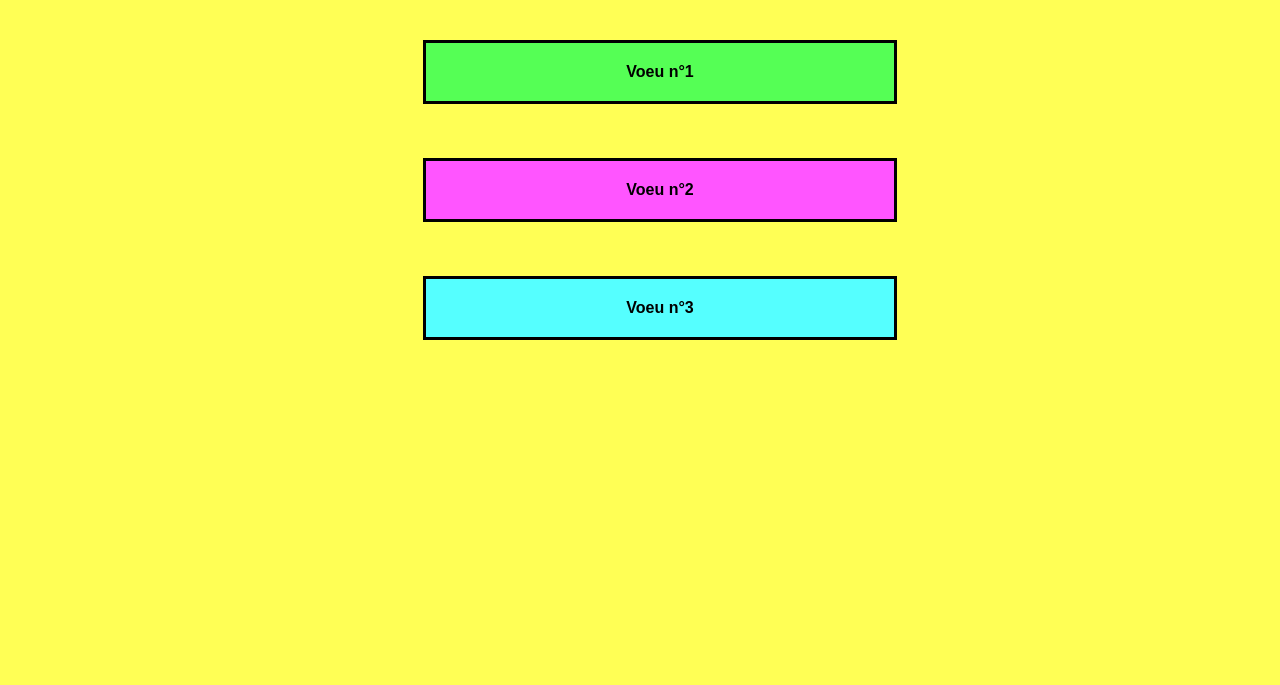
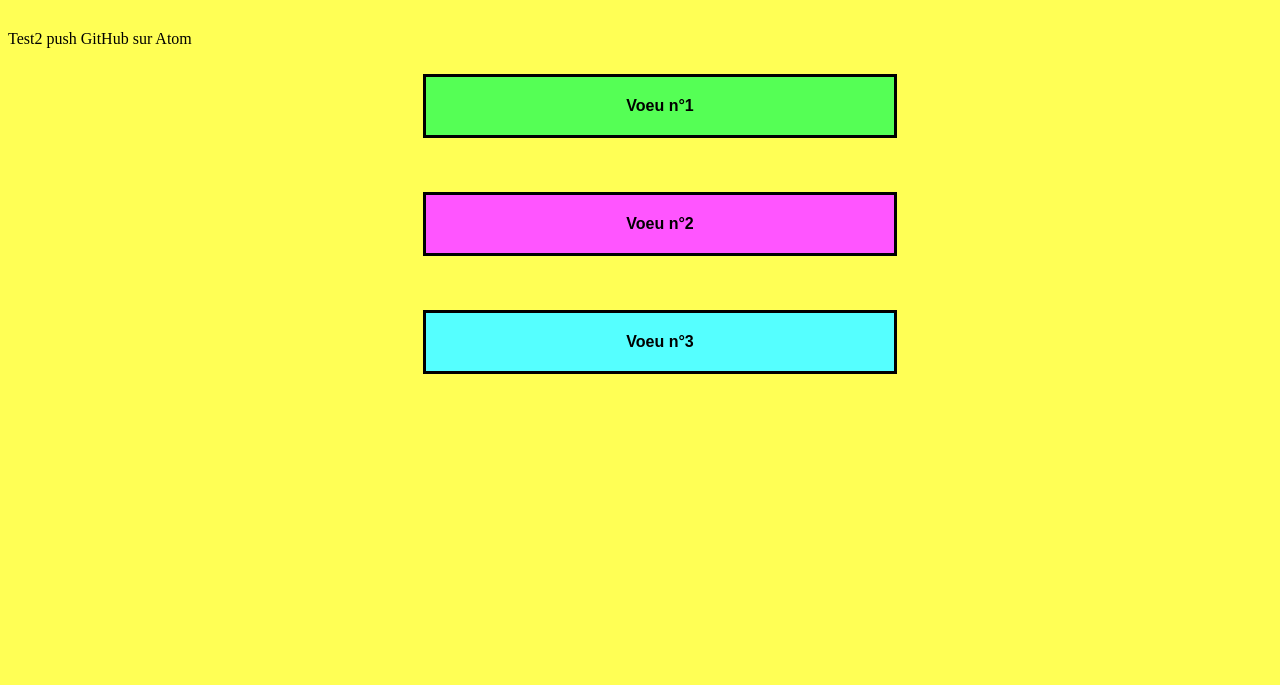
Before and after one commit to DaTikh/THP-BDX, a plain HTML site: page Day5/anniversaire/index.html in a window 1280 px wide. Shown: the part 115-800 px from the top of the page. Drawn offline with nearby package versions, Linux system fonts and the light colour scheme.

Commit message:
Test2 push from Atom

```diff
--- a/Day5/anniversaire/index.html
+++ b/Day5/anniversaire/index.html
@@ -10,6 +10,7 @@
 <body>
 
   <h1>Joyeux anniversaire gros!</h1>
+  <p>Test2 push GitHub sur Atom</p>
 
   <div class="voeux">
     <ul>
```
